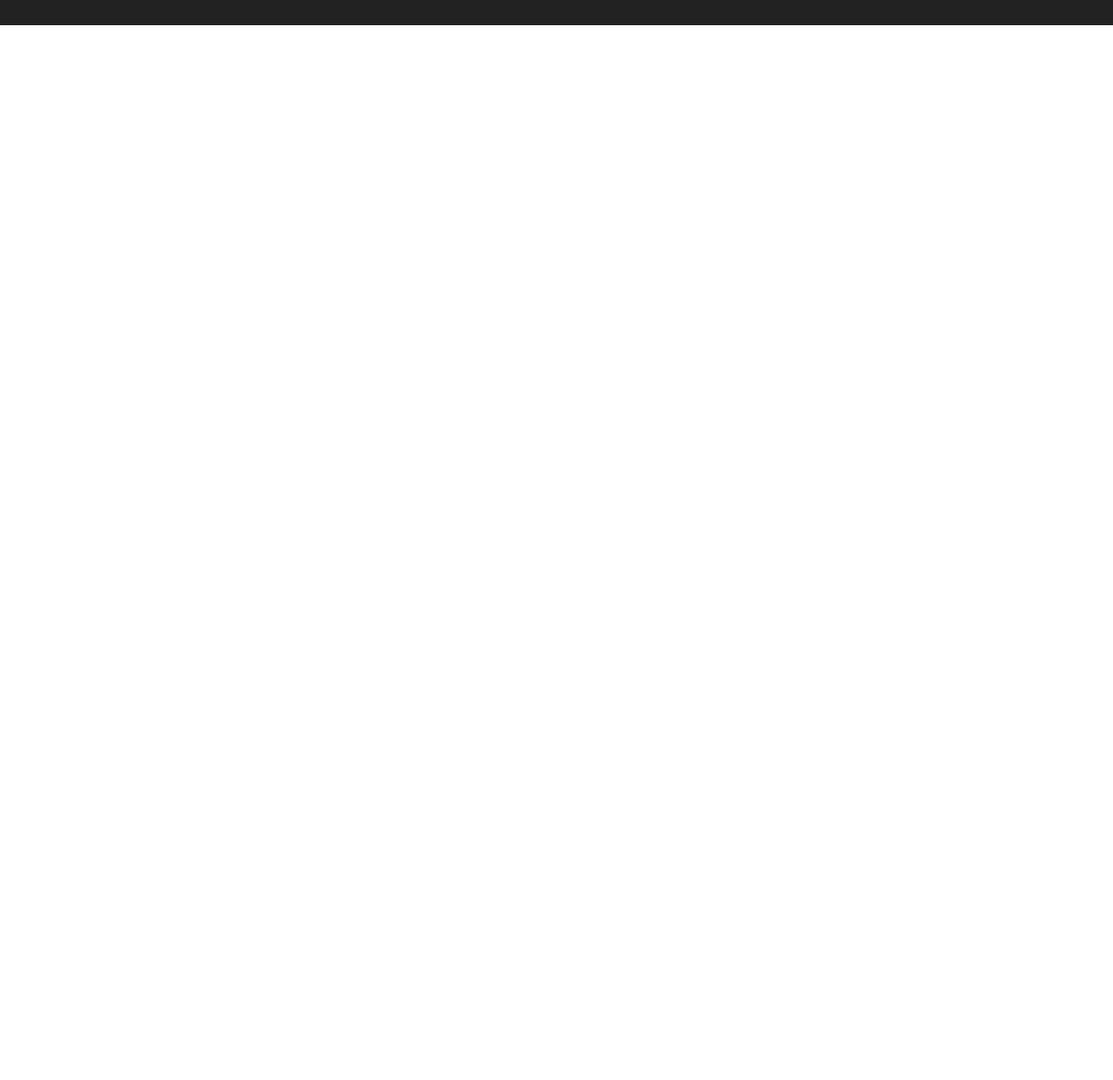
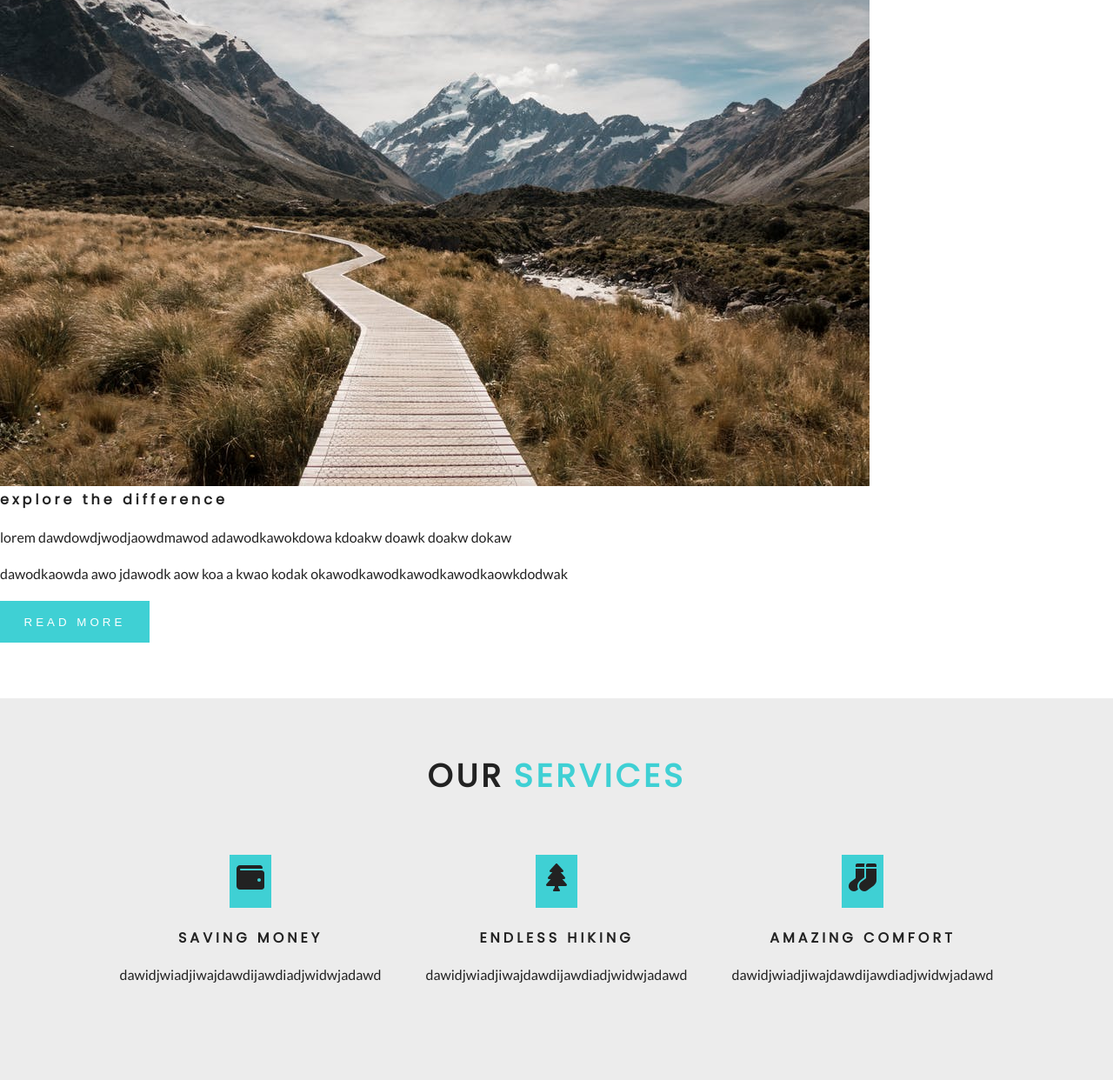
Before and after one commit to krush-pak/blogGatsbyJs, a Gatsby site: page / in a window 1280 px wide. Shown: the part 1158-2400 px from the top of the page at 87% size. Before the commit the page ends 1187 px from the top, so only its background shows below. Built offline with nearby package versions, Linux system fonts and the light colour scheme; Gatsby itself is replaced by a stand-in of ours.

Commit message:
added About and Services Section

```diff
--- a/package.json
+++ b/package.json
@@ -15,6 +15,7 @@
   "dependencies": {
     "babel-plugin-styled-components": "^1.10.6",
     "gatsby": "^2.10.4",
+    "gatsby-plugin-sass": "^2.1.20",
     "gatsby-plugin-styled-components": "^3.1.11",
     "react": "^16.8.6",
     "react-dom": "^16.8.6",
--- a/src/components/Home/About.js
+++ b/src/components/Home/About.js
@@ -1,12 +1,33 @@
 import React from "react"
 import Title from "../Title"
+import styles from "../../css/about.module.css"
+import img from "../../images/defaultBcg.jpeg"
 
 const About = () => {
   return (
-    <div>
-      hello from about
+    <section className={styles.about}>
       <Title title="about" subtitle="us" />
-    </div>
+      <div className={styles.aboutCenter}>
+        <article className={styles.aboutImg}>
+          <div className={styles.imgContainer}>
+            <img src={img} alt="about company" />
+          </div>
+        </article>
+        <article className="aboutInfo">
+          <h4>explore the difference</h4>
+          <p>
+            lorem dawdowdjwodjaowdmawod adawodkawokdowa kdoakw doawk doakw dokaw
+          </p>
+          <p>
+            dawodkaowda awo jdawodk aow koa a kwao kodak
+            okawodkawodkawodkawodkaowkdodwak
+          </p>
+          <button type="button" className="btn-primary">
+            read more
+          </button>
+        </article>
+      </div>
+    </section>
   )
 }
 
--- /dev/null
+++ b/src/components/Home/Services.js
@@ -0,0 +1,25 @@
+import React from "react"
+import Title from "../Title"
+import styles from "../../css/services.module.css"
+import services from "../../constants/services"
+
+const Services = () => {
+  return (
+    <section className={styles.services}>
+      <Title title="our" subtitle="services" />
+      <div className={styles.center}>
+        {services.map((item, index) => {
+          return (
+            <article key={index} className={styles.service}>
+              <span>{item.icon}</span>
+              <h4>{item.title}</h4>
+              <p>{item.text}</p>
+            </article>
+          )
+        })}
+      </div>
+    </section>
+  )
+}
+
+export default Services
--- /dev/null
+++ b/src/constants/services.js
@@ -0,0 +1,20 @@
+import React from "react"
+import { FaWallet, FaTree, FaSocks } from "react-icons/fa"
+
+export default [
+  {
+    icon: <FaWallet />,
+    title: "saving money",
+    text: "dawidjwiadjiwajdawdijawdiadjwidwjadawd",
+  },
+  {
+    icon: <FaTree />,
+    title: "endless hiking",
+    text: "dawidjwiadjiwajdawdijawdiadjwidwjadawd",
+  },
+  {
+    icon: <FaSocks />,
+    title: "amazing comfort",
+    text: "dawidjwiadjiwajdawdijawdiadjwidwjadawd",
+  },
+]
--- a/src/pages/index.js
+++ b/src/pages/index.js
@@ -4,6 +4,7 @@ import Layout from "../components/Layout"
 import SimpleHero from "../components/SimpleHero"
 import Banner from "../components/Banner"
 import About from "../components/Home/About"
+import Services from "../components/Home/Services"
 
 export default () => (
   <Layout>
@@ -18,5 +19,6 @@ export default () => (
       </Banner>
     </SimpleHero>
     <About />
+    <Services />
   </Layout>
 )
```
Also changed, not shown: 1 other file.
